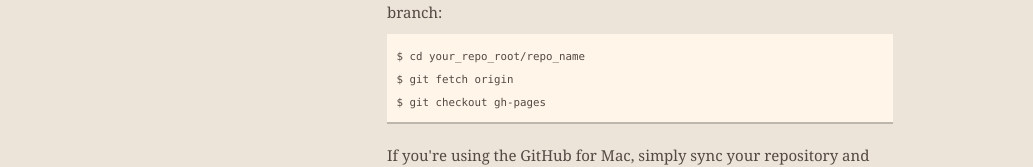
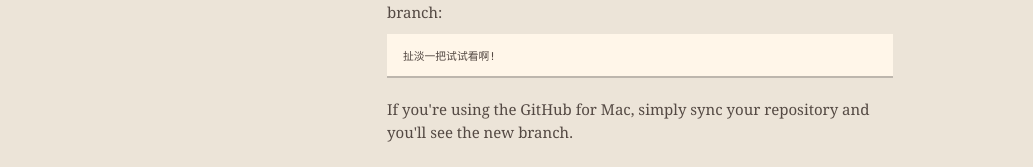
Before and after one commit to holysky5/holysky5.github.com, a plain HTML site: page index.html in a window 1280 px wide. Shown: the part 378-545 px from the top of the page, without its empty margins (0-1033 px from the left). Drawn offline with nearby package versions, Linux system fonts and the light colour scheme.

Commit message:
更新测试.
test

```diff
--- a/index.html
+++ b/index.html
@@ -50,9 +50,7 @@
 
 <p>This automatic page generator is the easiest way to create beautiful pages for all of your projects. Author your page content here using GitHub Flavored Markdown, select a template crafted by a designer, and publish. After your page is generated, you can check out the new branch:</p>
 
-<pre><code>$ cd your_repo_root/repo_name
-$ git fetch origin
-$ git checkout gh-pages
+<pre><code> 扯淡一把试试看啊!
 </code></pre>
 
 <p>If you're using the GitHub for Mac, simply sync your repository and you'll see the new branch.</p>
```
